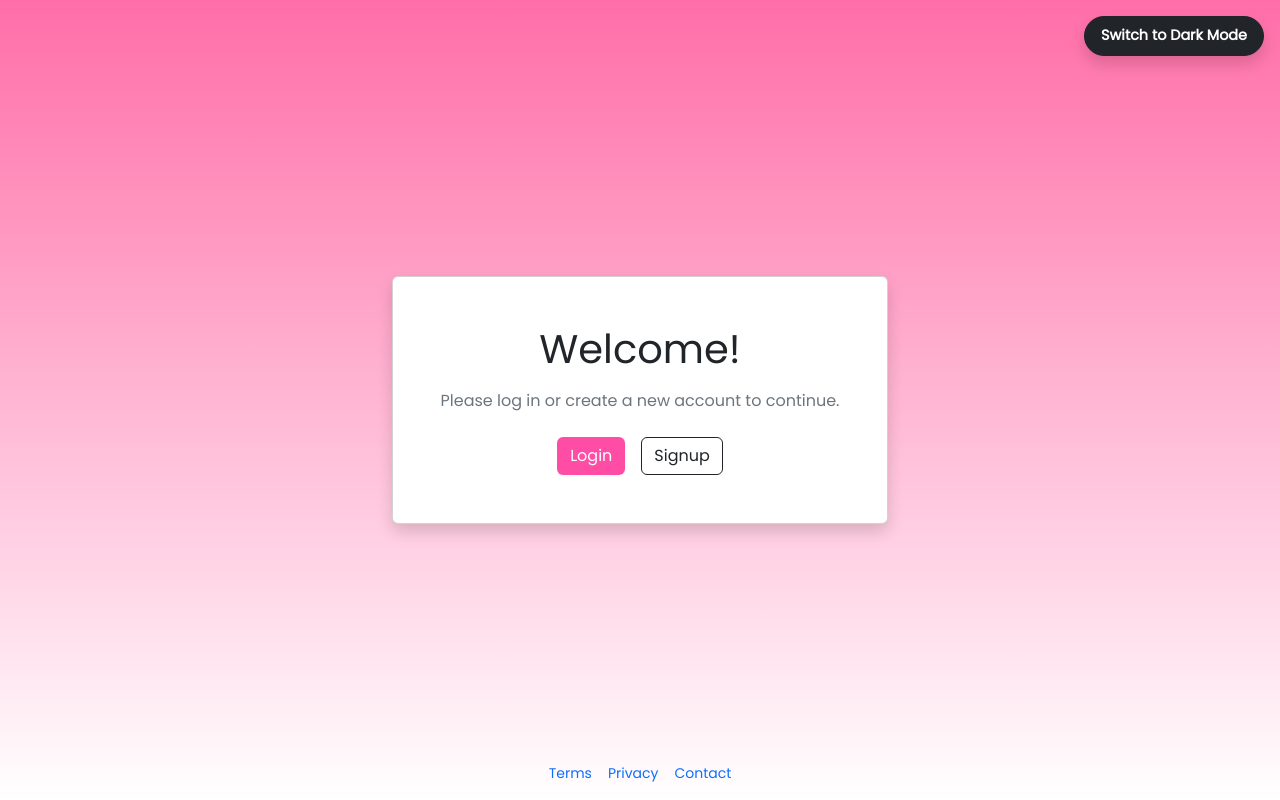
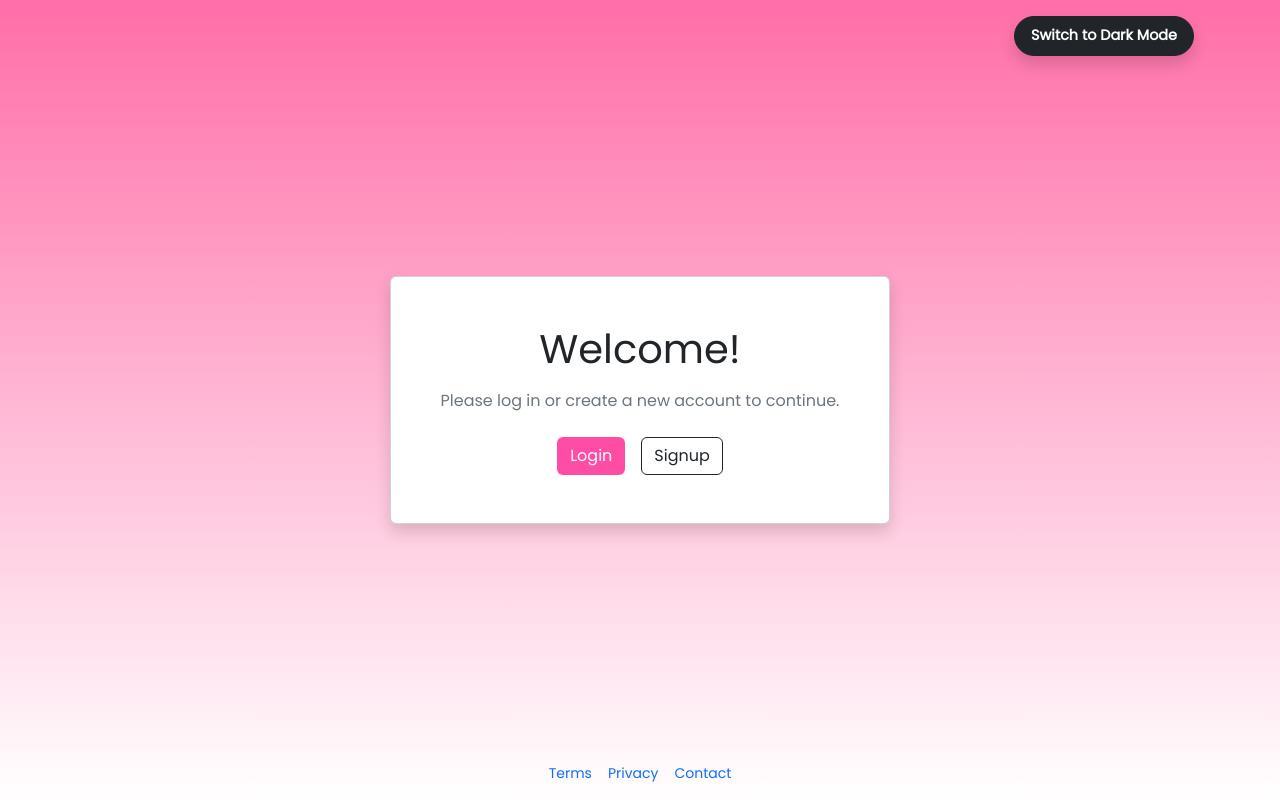
Before and after one commit to RoyAditi0102/Login-Signup-Page, a React (Vite) app: page / in a window 1280 px wide. Built offline with nearby package versions, Linux system fonts and the light colour scheme.

Commit message:
Fix : Integrating bootstrap containers

```diff
--- a/src/pages/LandingPage.tsx
+++ b/src/pages/LandingPage.tsx
@@ -10,9 +10,11 @@ const LandingPage = () => {
   return (
 <div
   className={`landing-container d-flex flex-column justify-content-center align-items-center vh-100 ${
-        isDarkMode ? 'dark-mode text-light' : 'light-mode'
+    isDarkMode ? 'gradient-dark text-light' : 'gradient-light'
   }`}
 >
+  <div className="container h-100 position-relative">
+    {/* Theme Toggle */}
     <button
       className={`btn theme-toggle-btn position-absolute top-0 end-0 m-3 py-2 fw-bold shadow rounded-pill d-flex align-items-center gap-2 ${
         isDarkMode ? 'btn-light' : 'btn-dark'
@@ -22,7 +24,14 @@ const LandingPage = () => {
       {isDarkMode ? 'Switch to Light Mode' : 'Switch to Dark Mode'}
     </button>
 
-      <div className={`card p-5 shadow text-center ${isDarkMode ? 'bg-secondary' : 'bg-white'} landing-card`}>
+    {/* Main content centered */}
+    <div className="d-flex flex-column justify-content-center align-items-center h-100">
+      <div
+        className={`card p-5 shadow text-center landing-card w-100 ${
+          isDarkMode ? 'bg-secondary' : 'bg-white'
+        }`}
+        style={{ maxWidth: '500px' }}
+      >
         <h1 className={`mb-3 ${isDarkMode ? 'text-white' : 'text-dark'}`}>Welcome!</h1>
         <p className={`mb-4 ${isDarkMode ? 'text-light' : 'text-secondary'}`}>
           Please log in or create a new account to continue.
@@ -42,13 +51,17 @@ const LandingPage = () => {
           </button>
         </div>
       </div>
+    </div>
 
+    {/* Footer */}
     <div className="position-absolute bottom-0 start-50 translate-middle-x text-center pb-3 small">
       <a href="#" className="text-decoration-none me-3">Terms</a>
       <a href="#" className="text-decoration-none me-3">Privacy</a>
       <a href="#" className="text-decoration-none">Contact</a>
     </div>
   </div>
+</div>
+
   );
 };
 
--- a/src/pages/Login.tsx
+++ b/src/pages/Login.tsx
@@ -48,13 +48,13 @@ const Login: React.FC = () => {
   const toggleTheme = () => setIsDarkMode(!isDarkMode);
 
   return (
-    <div
-      className={`d-flex flex-column justify-content-center align-items-center vh-100 ${
-        isDarkMode ? 'gradient-dark text-light' : 'gradient-light'
-      }`}
-    >
+    <div className={`vh-100 ${isDarkMode ? 'gradient-dark text-light' : 'gradient-light'}`}>
+      <div className="container h-100">
+        <div className="d-flex flex-column justify-content-center align-items-center h-100">
+
+          {/* Theme Toggle Button */}
           <button
-        className={`btn theme-toggle-btn d-flex align-items-center gap-2 ${
+            className={`btn theme-toggle-btn d-flex align-items-center gap-2 mb-3 ${
               isDarkMode ? 'btn-light' : 'btn-dark'
             }`}
             onClick={toggleTheme}
@@ -62,7 +62,8 @@ const Login: React.FC = () => {
             {isDarkMode ? 'Switch to Light Mode' : 'Switch to Dark Mode'}
           </button>
 
-      <div className={`card p-4 shadow card-max ${isDarkMode ? 'bg-secondary' : 'bg-white'}`}>
+          {/* Card Form */}
+          <div className={`card p-4 shadow card-max w-100 ${isDarkMode ? 'bg-secondary' : 'bg-white'}`} style={{ maxWidth: '400px' }}>
             <h2 className={`text-center mb-4 ${isDarkMode ? 'text-white' : 'text-dark'}`}>
               Login
             </h2>
@@ -114,12 +115,15 @@ const Login: React.FC = () => {
             </form>
           </div>
 
+          {/* Footer Links */}
           <div className="position-absolute bottom-0 start-50 translate-middle-x text-center pb-3 small">
             <a href="#" className="text-decoration-none me-3">Terms</a>
             <a href="#" className="text-decoration-none me-3">Privacy</a>
             <a href="#" className="text-decoration-none">Contact</a>
           </div>
         </div>
+      </div>
+    </div>
   );
 };
 
--- a/src/pages/Signup.tsx
+++ b/src/pages/Signup.tsx
@@ -47,15 +47,16 @@ const Signup = () => {
   const toggleTheme = () => setIsDarkMode(!isDarkMode);
 
   return (
-    <div
-      className={`d-flex flex-column justify-content-center align-items-center vh-100 ${
-        isDarkMode ? 'gradient-dark text-light' : 'gradient-light'
-      }`}
-    >
+<div
+  className={`vh-100 ${isDarkMode ? 'gradient-dark text-light' : 'gradient-light'}`}
+>
+  <div className="container h-100">
+    <div className="d-flex flex-column justify-content-center align-items-center h-100">
       <Toaster />
 
+      {/* Theme Toggle */}
       <button
-        className={`btn theme-toggle-btn d-flex align-items-center gap-2 ${
+        className={`btn theme-toggle-btn d-flex align-items-center gap-2 mb-3 ${
           isDarkMode ? 'btn-light' : 'btn-dark'
         }`}
         onClick={toggleTheme}
@@ -63,7 +64,11 @@ const Signup = () => {
         {isDarkMode ? 'Switch to Light Mode' : 'Switch to Dark Mode'}
       </button>
 
-      <div className={`card p-4 shadow card-max ${isDarkMode ? 'bg-secondary' : 'bg-white'}`}>
+      {/* Signup Card */}
+      <div
+        className={`card p-4 shadow card-max w-100 ${isDarkMode ? 'bg-secondary' : 'bg-white'}`}
+        style={{ maxWidth: '400px' }}
+      >
         <h2 className={`text-center mb-4 ${isDarkMode ? 'text-white' : 'text-dark'}`}>
           Sign Up
         </h2>
@@ -124,12 +129,15 @@ const Signup = () => {
         </form>
       </div>
 
+      {/* Footer */}
       <div className="position-absolute bottom-0 start-50 translate-middle-x text-center pb-3 small">
         <a href="#" className="text-decoration-none me-3">Terms</a>
         <a href="#" className="text-decoration-none me-3">Privacy</a>
         <a href="#" className="text-decoration-none">Contact</a>
       </div>
     </div>
+  </div>
+</div>
   );
 };
 
```
Lines whose indentation alone changed are shown as unchanged.
